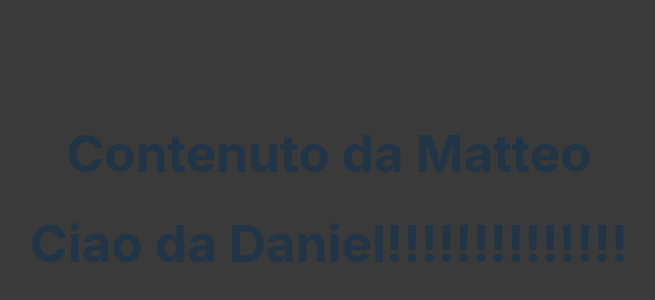
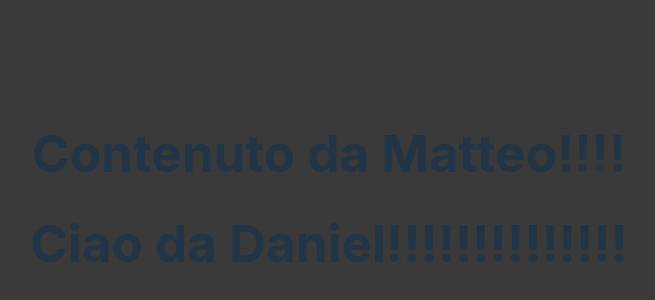
Before and after one commit to Ruma303/react-coop, a React (Vite) app: page / in a window 1280 px wide. Shown: the part 202-502 px from the top of the page, without its empty margins (311-966 px from the left). Built offline with nearby package versions, Linux system fonts and the light colour scheme.

Commit message:
Nuovo commit

```diff
--- a/src/App.jsx
+++ b/src/App.jsx
@@ -4,7 +4,7 @@ function App() {
 
   return (
     <>
-        <h1>Contenuto da Matteo</h1>
+        <h1>Contenuto da Matteo!!!!</h1>
         <h1>Ciao da Daniel!!!!!!!!!!!!!!</h1>
     </>
   )
```
